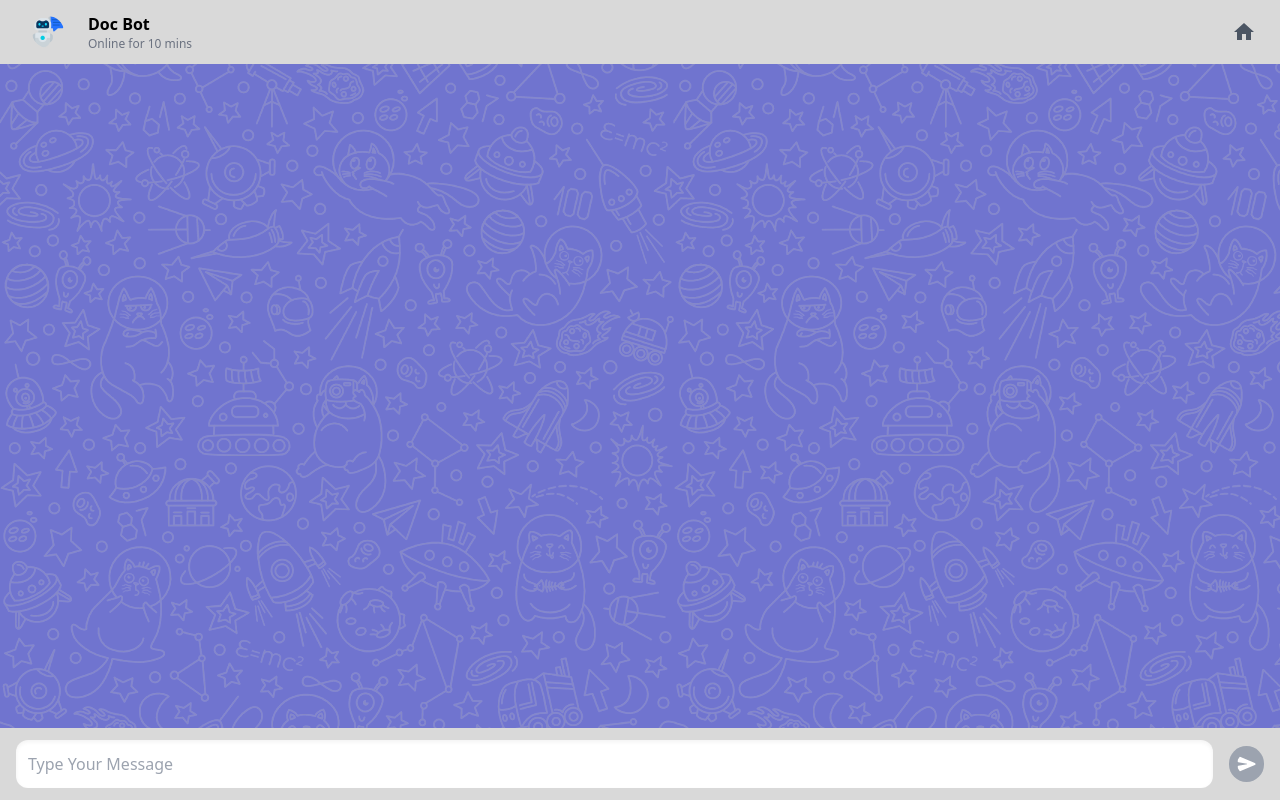
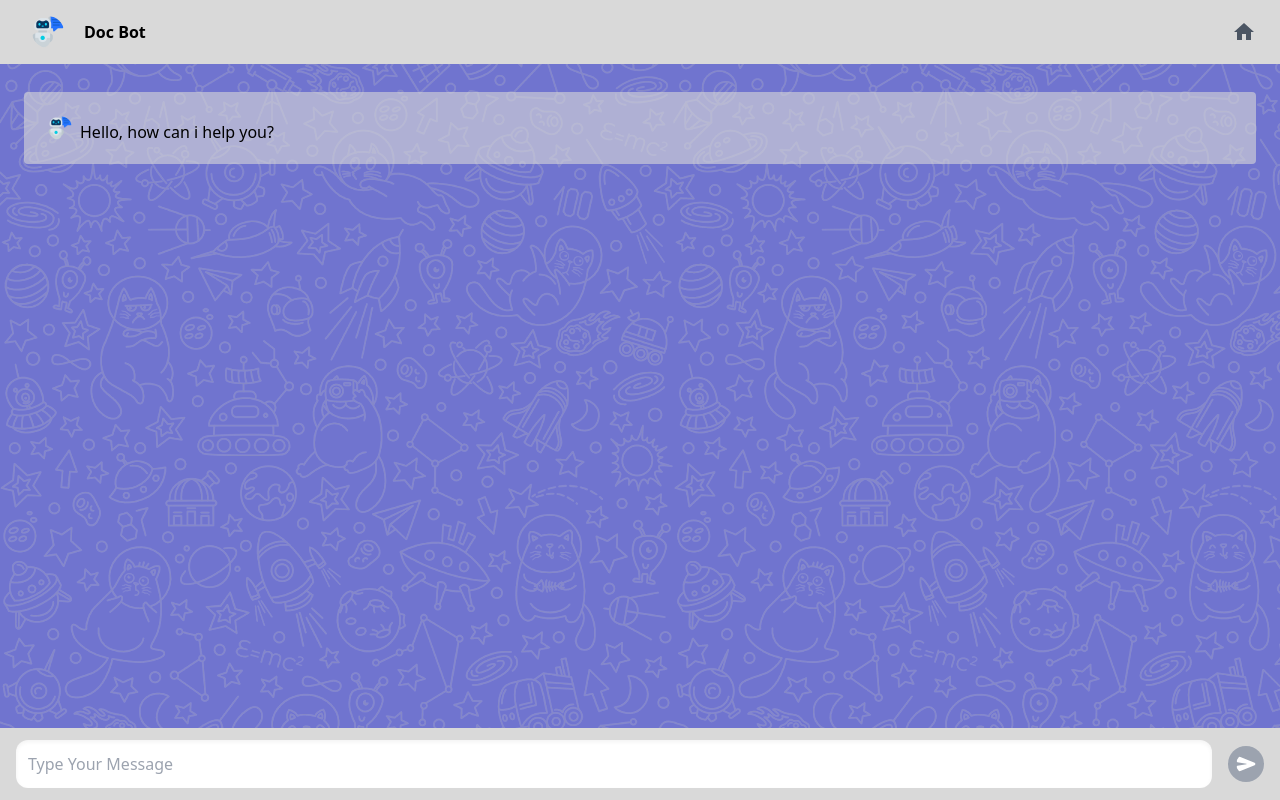
Before and after one commit to eslamar3y/grad_project, a React (Vite) app: page /chat in a window 1280 px wide. Built offline with nearby package versions, Linux system fonts and the light colour scheme.

Commit message:
finish from chatbot

```diff
--- a/package.json
+++ b/package.json
@@ -19,6 +19,7 @@
     "react-datepicker": "^6.1.0",
     "react-dom": "^18.2.0",
     "react-icons": "^5.0.1",
+    "react-loader-spinner": "^6.1.6",
     "react-router-dom": "^6.21.2",
     "react-slick": "^0.29.0",
     "react-slideshow-image": "^4.3.0",
--- a/src/Pages/ChatBot/ChatBot.jsx
+++ b/src/Pages/ChatBot/ChatBot.jsx
@@ -5,11 +5,84 @@
 // import { FaBars } from "react-icons/fa";
 import { MdHome } from "react-icons/md";
 import { IoSend } from "react-icons/io5";
+import { FaUserCircle } from "react-icons/fa";
 import chat from "../../assets/chat-bot.png";
 import styles from "./ChatBot.module.css";
 import { Link } from "react-router-dom";
+import { useRef, useState } from "react";
+import { Comment } from "react-loader-spinner";
+
+
+const API_KEY = "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";
 
 export default function ChatBot() {
+  const [isTyping, setIsTyping] = useState(false);
+  const inputRef = useRef();
+  const [messages, setMessages] = useState([
+    {
+      message: "Hello, how can i help you?",
+      sender: "ChatGPT"
+    }
+  ]);
+
+  async function handleSend() {
+    const newMessage = {
+      message: inputRef.current.value,
+      sender: 'user',
+      // direction: 'outgoing',
+    }
+    const newMessages = [...messages, newMessage];
+    setMessages(newMessages);
+    setIsTyping(true);
+    await processMessageToChatGPT(newMessages);
+  }
+
+  async function processMessageToChatGPT(chatMessages) {
+    let apiMessages = chatMessages.map((msObj) => {
+      let role = "";
+      if (msObj.sender === "ChatGPT") {
+        role = "assistant";
+      }
+      else {
+        role = "user";
+      }
+      return { role: role, content: msObj.message }
+    })
+
+    const systemMessage = {
+      role: "system",
+      content: "Explain all concepts like i am 10 years old"
+    }
+    const apiRequestBody = {
+      "model": "gpt-3.5-turbo",
+      "messages": [
+        systemMessage,
+        ...apiMessages
+      ]
+    }
+
+    const res = await fetch("https://api.openai.com/v1/chat/completions", {
+      method: "POST",
+      headers: {
+        "Authorization": "Bearer " + API_KEY,
+        "Content-Type": "application/json"
+      },
+      body: JSON.stringify(apiRequestBody)
+    });
+    const data = await res.json();
+    // console.log(data.choices[0].message.content);
+    setMessages(
+      [
+        ...chatMessages,
+        {
+          message: data.choices[0].message.content,
+          sender: "ChatGPT"
+        }
+      ]
+    );
+    setIsTyping(false);
+  }
+
   return (
     <main className="min-h-svh bg-[#585dc7da] bg-chatBot flex">
       {/* <aside className="w-20 lg:w-[300px] min-h-svh bg-mainColor relative border-r-2 px-5 py-4">
@@ -17,11 +90,26 @@ export default function ChatBot() {
             </aside> */}
       <section className="w-full">
         <header className="flex justify-between bg-mainColor px-6 py-2">
-          <div className="flex gap-4 items-center">
+          <div className="flex gap-3 items-center">
             <img src={chat} alt="ChatBot" className=" w-12 p-2 rounded-full" />
             <div>
+              {
+                isTyping
+                &&
+                <p>
+                  <Comment
+                    // visible={true}
+                    height="30"
+                    width="30"
+                    ariaLabel="comment-loading"
+                    wrapperStyle={{}}
+                    wrapperClass="comment-wrapper"
+                    color="#fff"
+                    backgroundColor="rgb(59 130 246 / 50%)"
+                  />
+                </p>
+              }
               <h1 className=" font-semibold">Doc Bot</h1>
-              <p className="text-xs text-gray-500">Online for 10 mins</p>
             </div>
           </div>
           <div className="flex gap-6 items-center">
@@ -33,19 +121,36 @@ export default function ChatBot() {
                         <BsThreeDotsVertical className="text-gray-800" /> */}
           </div>
         </header>
-        <article className={styles["chat-section"]}></article>
+        <article className={`${styles['chat-section']} p-4`}>
+          {messages.map((message, i) => {
+            let isBot = message.sender === "ChatGPT";
+            return (
+              <div key={i} className="p-4 m-2 rounded bg-mainColor/60 my-3 flex items-start">
+                {
+                  isBot ?
+                    <img src={chat} alt="ChatBot" className=" w-10 p-2 rounded-full" /> :
+                    <FaUserCircle className=" text-2xl text-secondColor/90 block m-2" />
+                }
+                <p className="mt-3">{message.message}</p>
+              </div>
+            )
+          })}
+        </article>
         <section className="bg-mainColor px-4 py-3 flex items-center gap-4">
           {/* <IoMdAddCircleOutline className="text-gray-400 text-4xl" /> */}
           <input
             type="text"
             name="chat-text"
             id="chat-text"
+            ref={inputRef}
             className="w-full p-3 rounded-xl shadow-inner"
             placeholder="Type Your Message"
           />
-          <IoSend className=" text-4xl text-white p-2 bg-gray-400 rounded-full" />
+          <button onClick={handleSend}>
+            <IoSend className=" text-4xl text-white p-2 bg-gray-400 rounded-full" />
+          </button>
         </section>
       </section>
     </main>
-  );
+  )
 }
--- a/src/Pages/ChatBot/ChatBot.module.css
+++ b/src/Pages/ChatBot/ChatBot.module.css
@@ -1,3 +1,6 @@
 .chat-section {
     height: calc(100svh - (64px + 72px));
+    overflow-y: scroll;
+    scrollbar-width: none;
+    scroll-behavior: smooth;
 }
```
Also changed, not shown: 1 other file (tests, documents, lock files or other folders).
